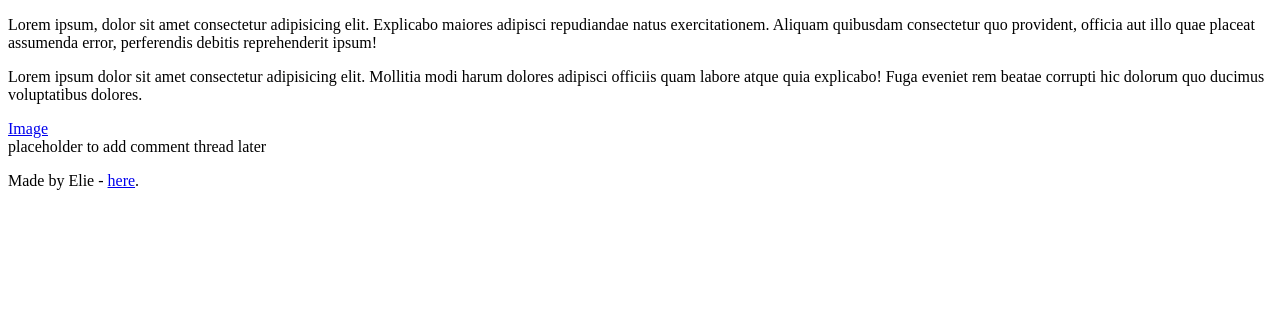
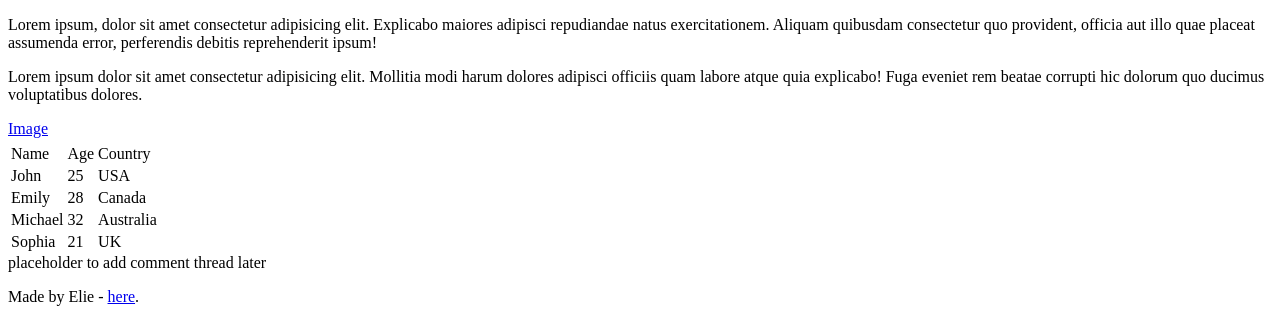
Before and after one commit to ELIE-MANI/My_First_Portfolio, a plain HTML site: page html_basic/index.html in a window 1280 px wide. Shown: the part 585-907 px from the top of the page. Before the commit the page ends 800 px from the top, so only its background shows below. Drawn offline with Linux system fonts and the light colour scheme.

Commit message:
Added table

```diff
--- a/html_basic/index.html
+++ b/html_basic/index.html
@@ -24,6 +24,39 @@
   <p>Lorem ipsum, dolor sit amet consectetur adipisicing elit. Explicabo maiores adipisci repudiandae natus exercitationem. Aliquam quibusdam consectetur quo provident, officia aut illo quae placeat assumenda error, perferendis debitis reprehenderit ipsum!</p>
 <p>Lorem ipsum dolor sit amet consectetur adipisicing elit. Mollitia modi harum dolores adipisci officiis quam labore atque quia explicabo! Fuga eveniet rem beatae corrupti hic dolorum quo ducimus voluptatibus dolores.</p>
 <a href="#">Image</a>
+<table>
+  <thead>
+    <th>
+      <tr>
+      <td>Name</td>
+      <td>Age</td>
+      <td>Country</td>
+      </tr>
+    </th>
+  </thead>
+  <tbody>
+    <tr>
+      <td>John</td>
+      <td>25</td>
+      <td>USA</td>
+    </tr>
+    <tr>
+      <td>Emily</td>
+      <td>28</td>
+      <td>Canada</td>
+    </tr>
+    <tr>
+      <td>Michael</td>
+      <td>32</td>
+      <td>Australia</td>
+    </tr>
+    <tr>
+      <td>Sophia</td>
+      <td>21</td>
+      <td>UK</td>
+    </tr>
+  </tbody>
+</table>
 </article>
 <aside>placeholder to add comment thread later</aside>
 </main>
```
